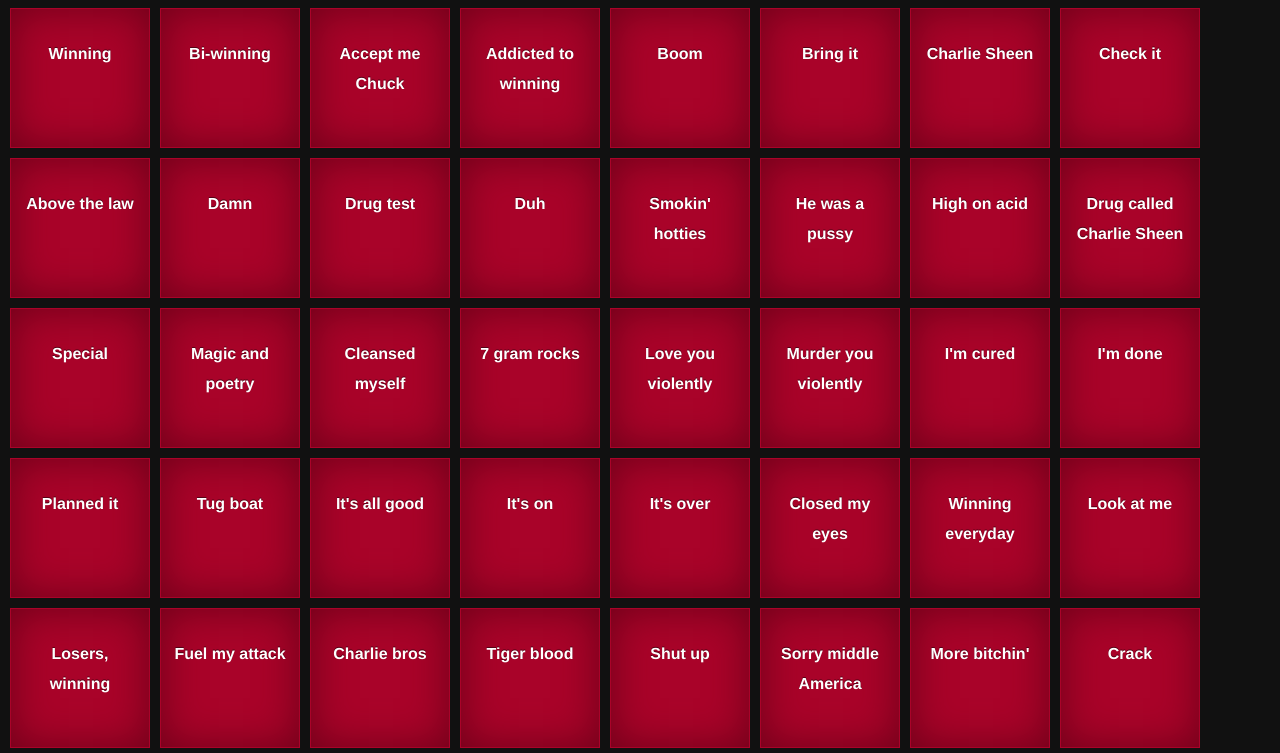
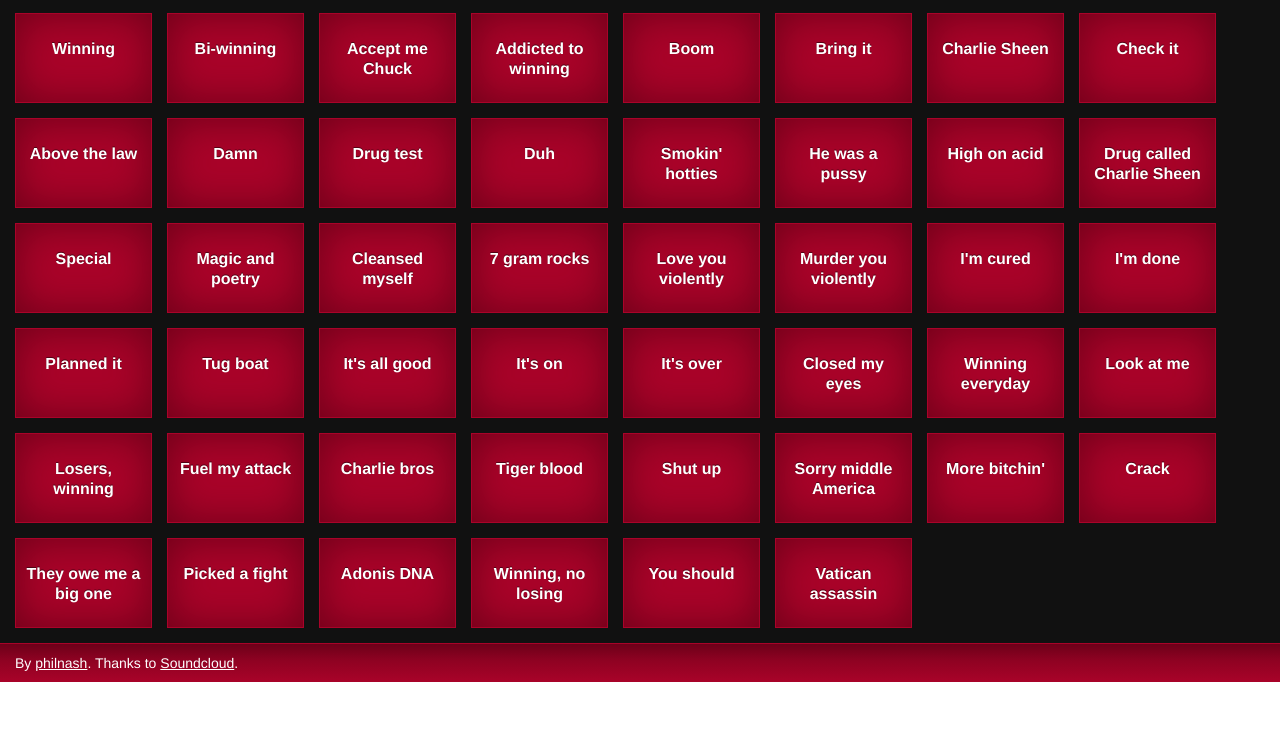
Before and after one commit to philnash/Sheenboard, a plain HTML site: page index.html in a window 1280 px wide. Shown: the part 47-800 px from the top of the page. Drawn offline with nearby package versions, Linux system fonts and the light colour scheme.

Commit message:
Some updates.

```diff
--- a/css/style.css
+++ b/css/style.css
@@ -33,17 +33,17 @@ ol, ul {
 	list-style: none;
 }
 
-#header, #footer{
-  display:block;
+#header{
   background: #a90329;
   background: -moz-linear-gradient(top, #a90329 0%, #8f0222 44%, #6d0019 100%);
   background: -webkit-gradient(linear, left top, left bottom, color-stop(0%,#a90329), color-stop(44%,#8f0222), color-stop(100%,#6d0019));
-}
-#header{
   border-bottom:1px solid #a90329;
 }
 #footer{
-  border-top:1px solid #6d0019;
+  background: #a90329;
+  background: -moz-linear-gradient(top, #6d0019 0%, #8f0222 44%, #a90329 100%);
+  background: -webkit-gradient(linear, left top, left bottom, color-stop(0%,#6d0019), color-stop(44%,#8f0222), color-stop(100%,#a90329));
+  border-top:1px solid #a90329;
 }
 #header h1{
   font-size:2.2em;
@@ -57,7 +57,7 @@ ol, ul {
   line-height:2;
   font-size:1.4em;
   color:#fff;
-  padding:5px 10px;
+  padding:5px 15px;
 }
 #footer p a{
   color:#fff;
@@ -70,18 +70,19 @@ div#main{
 }
 
 ul#sounds{
-  padding:10px 0 10px 10px;
+  padding:15px 0 15px 15px;
 }
 
 ul#sounds li{
   display:block;
   float:left;
-  height:138px;
-  width:138px;
-  margin:0 10px 10px 0;
+  height:88px;
+  width:135px;
+  margin:0 15px 15px 0;
   border:1px solid #a90329;
   background:#a90329;
   -moz-box-shadow:inset 0 0 40px #6d0019;
+  -webkit-box-shadow:inset 0 0 40px #6d0019;
   box-shadow:inset 0 0 40px #6d0019;
 }
 ul#sounds li audio{
@@ -90,12 +91,12 @@ ul#sounds li audio{
 }
 ul#sounds li a{
   display:block;
-  padding:30px 10px;
-  height:78px;
+  padding:25px 10px;
+  height:38px;
   font-size:1.6em;
   color:#fff;
   text-decoration:none;
-  line-height:30px;
+  line-height:20px;
   text-align:center;
   text-shadow:0 -1px 0 rgba(0, 0, 0, 0.5);
   font-weight:bold;
--- a/index.html
+++ b/index.html
@@ -340,7 +340,7 @@
 </div>
 
 <div id="footer">
-  <p>By <a href="http://twitter.com/philnash">philnash</a> thanks to <a href="http://soundcloud.tumblr.com/post/3608317965/ok-internet-get-at-it-what-you-see-above-is-not">Soundcloud</a>.</p>
+  <p>By <a href="http://twitter.com/philnash">philnash</a>. Thanks to <a href="http://soundcloud.tumblr.com/post/3608317965/ok-internet-get-at-it-what-you-see-above-is-not">Soundcloud</a>.</p>
 </div>
 
 <script src="https://ajax.googleapis.com/ajax/libs/jquery/1.5.1/jquery.min.js"></script>
```
